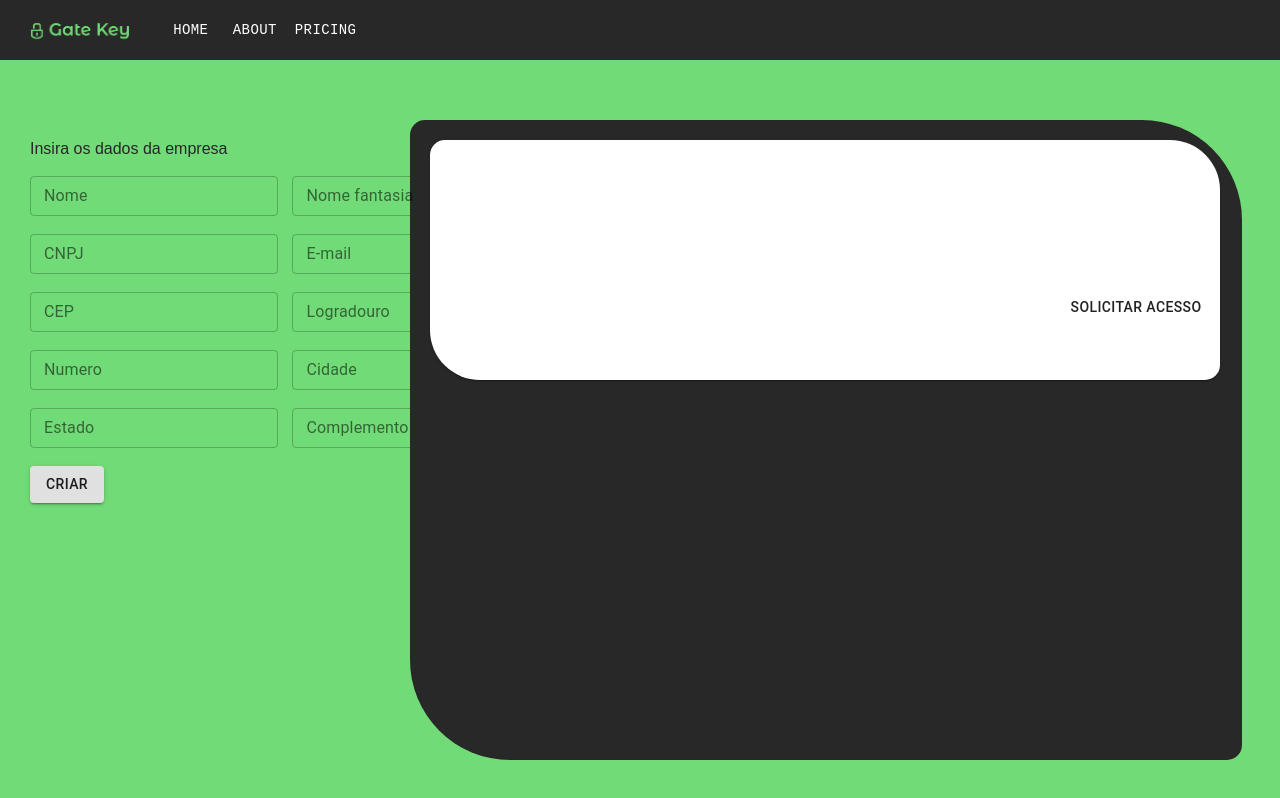
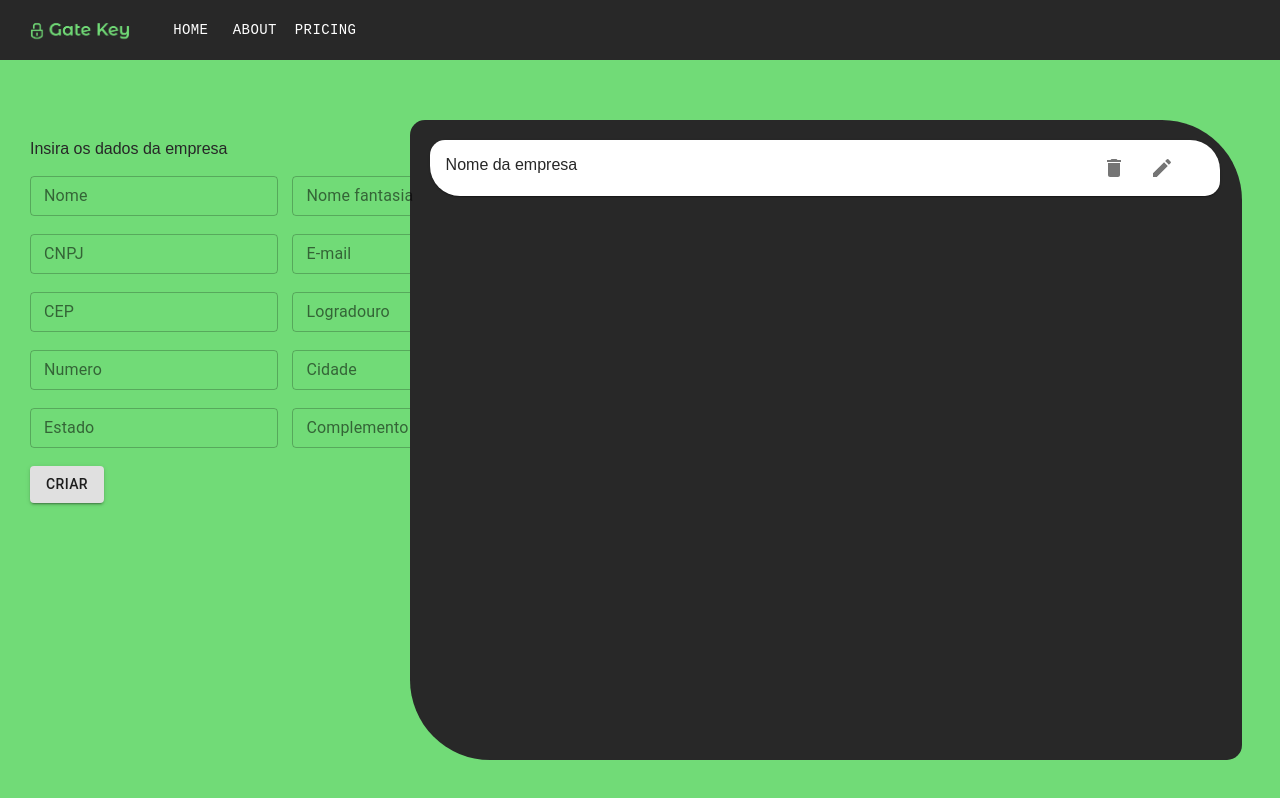
Before and after one commit to DaddoT/projeto-dds, a React (Create React App) app: page /empresa in a window 1280 px wide. Built offline with nearby package versions, Linux system fonts and the light colour scheme; no server answers; sample sign-in values are in the browser's storage.

Commit message:
replicaçaoEmpresaCard

```diff
--- a/src/components/Empresa/index.tsx
+++ b/src/components/Empresa/index.tsx
@@ -7,6 +7,9 @@ import Card from '@material-ui/core/Card';
 import List from '@material-ui/core/List';
 // import CardActions from '@material-ui/core/CardActions';
 import CardContent from '@material-ui/core/CardContent';
+import DeleteIcon from '@material-ui/icons/Delete';
+import EditIcon from '@material-ui/icons/Edit';
+import IconButton from '@material-ui/core/IconButton';
 
 const useStyles = makeStyles((theme) => ({
     form: {
@@ -16,35 +19,34 @@ marginTop: '80px',
     minWidth: '10px',
     height: 'auto',
     display: 'inline-block',
-}, empresas: {
+    },
+    empresas: {
     position: 'absolute',
     top: '15vh',
     marginLeft: '32%',
     backgroundColor: '#282828',
     width: '65%',
     height: '80vh',
-borderRadius: '15px 100px 15px',
+    borderRadius: '15px 80px 15px',
     overflowY: 'scroll',
     },
     cards: {
     display: 'inline-block',
     backgroundColor: '#white',
-height: '30vh',
+    height: '7vh',
     width: '95%',
-borderRadius: '15px 50px 15px',
+    borderRadius: '15px 30px 15px',
     marginTop: '20px',
     marginBottom: '20px',
     marginLeft: '20px',
     },
+    cardContent: {
+    display: 'inline',
+    // width: '90%',
+    },
     buttonCard: {
-display: 'inline',
-marginTop: '8%',
-marginLeft: '45%',
-width: '90%',
-},
-cardContent: {
-marginTop: '10%',
-marginLeft: '10%',
+    marginTop: '-30px',
+    marginLeft: '85%',
     },
     }));
 
@@ -119,10 +121,21 @@ export default function Empresa(props:any) {
             {/* <style>borderRadius: '15px 100px 15px',</style> */}
             <div className={classes.empresas}>
             <Card className={classes.cards}>
-            <CardContent className={classes.cardContent}>
-                <Button className={classes.buttonCard}>Solicitar acesso</Button>
+            <CardContent>
+            <div className={classes.cardContent}>
+                <p>Nome da empresa</p>
+            <div className={classes.buttonCard}>
+                <IconButton >
+                    <DeleteIcon />
+                </IconButton>
+                <IconButton>
+                    <EditIcon />
+                </IconButton>
+            </div>
+            </div>
             </CardContent>
             </Card>
+
             </div>
             </div>
     );
```
Lines whose indentation alone changed are shown as unchanged.
